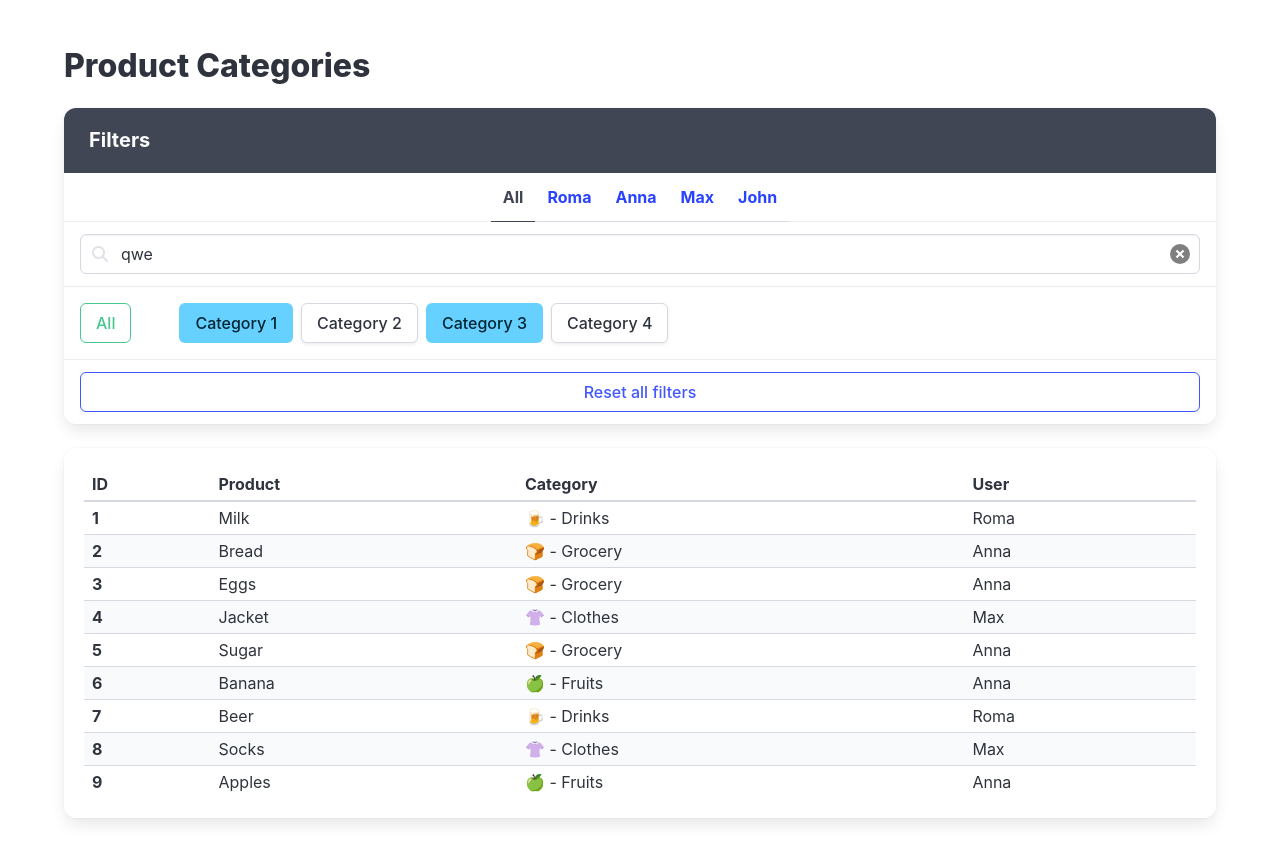
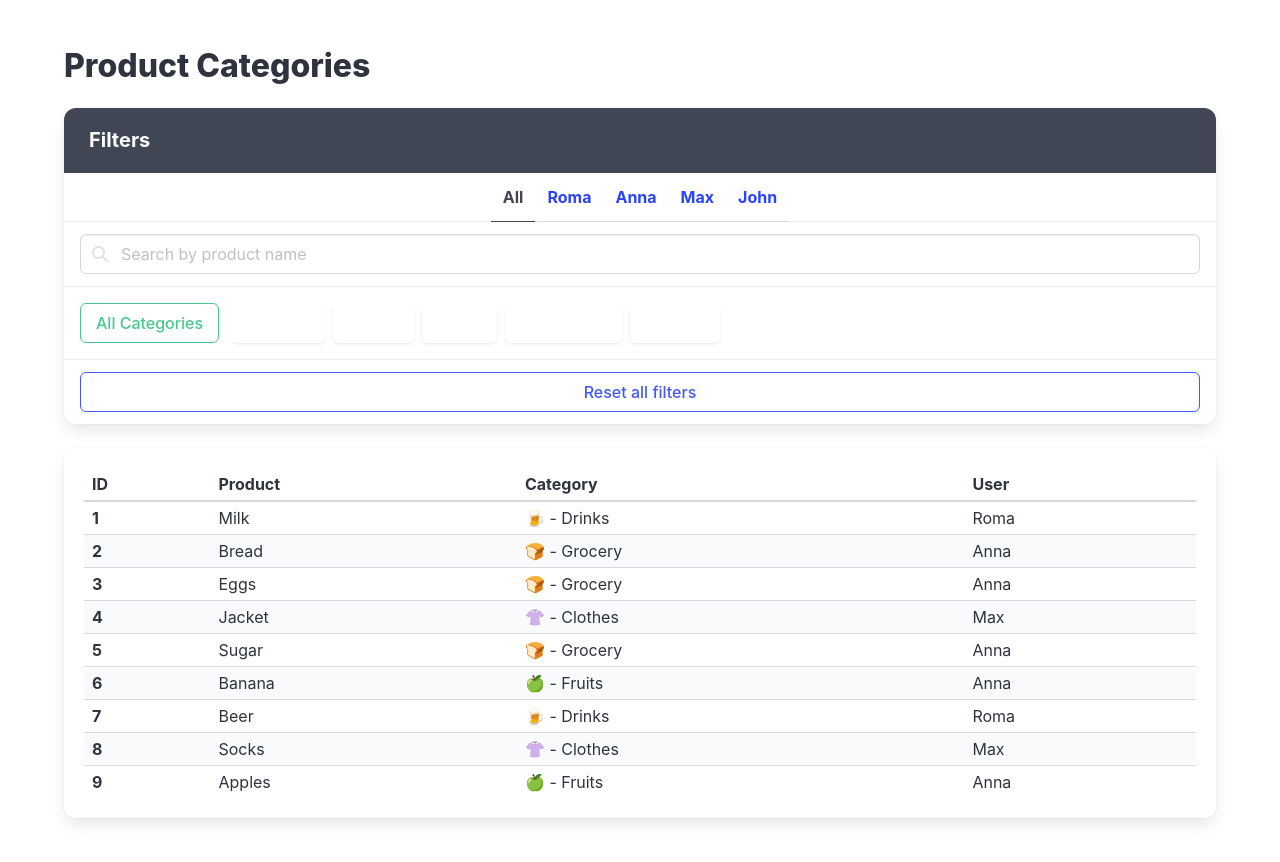
Before and after one commit to AndSLASH/apr25_practice_react, a React (Vite) app: page / in a window 1280 px wide. Shown: the top 862 px of the page. Built offline with nearby package versions, Linux system fonts and the light colour scheme.

Commit message:
last variant of task solution after Q&A

```diff
--- a/src/App.jsx
+++ b/src/App.jsx
@@ -1,5 +1,4 @@
 /* eslint-disable jsx-a11y/accessible-emoji */
-import React from 'react';
 import './App.scss';
 import 'bulma/css/bulma.css';
 import cn from 'classnames';
@@ -26,10 +25,41 @@ const products = productsFromServer.map(product => {
 
 export const App = () => {
   const [selectedUserId, setSelectedUserId] = useState(null);
+  const [selectedCategoryIds, setSelectedCategoryIds] = useState([]);
+  const [query, setQuery] = useState('');
 
-  const filteredProducts = selectedUserId
-    ? products.filter(product => product.user.id === selectedUserId)
+  const toggleCategory = categoryId => {
+    setSelectedCategoryIds(prev => {
+      return prev.includes(categoryId)
+        ? prev.filter(id => id !== categoryId)
+        : [...prev, categoryId];
+    });
+  };
+
+  const clearCategories = () => setSelectedCategoryIds([]);
+
+  let filteredProducts = selectedUserId
+    ? products.filter(prod => prod.user && prod.user.id === selectedUserId)
     : products;
+
+  if (selectedCategoryIds.length > 0) {
+    filteredProducts = filteredProducts.filter(
+      product =>
+        product.category && selectedCategoryIds.includes(product.category.id),
+    );
+  }
+
+  if (query.trim() !== '') {
+    filteredProducts = filteredProducts.filter(product => {
+      return product.name.toLowerCase().includes(query.toLowerCase());
+    });
+  }
+
+  const resetFilters = () => {
+    setSelectedUserId(null);
+    setSelectedCategoryIds([]);
+    setQuery('');
+  };
 
   return (
     <div className="section">
@@ -42,11 +72,9 @@ export const App = () => {
 
             <p className="panel-tabs has-text-weight-bold">
               <a
+                href="#/"
                 data-cy="FilterAllUsers"
-                href="#/"
-                className={cn({
-                  'is-active': selectedUserId === null,
-                })}
+                className={cn({ 'is-active': selectedUserId === null })}
                 onClick={event => {
                   event.preventDefault();
                   setSelectedUserId(null);
@@ -54,15 +82,12 @@ export const App = () => {
               >
                 All
               </a>
-
               {usersFromServer.map(user => (
                 <a
                   key={user.id}
+                  href="#/"
                   data-cy="FilterUser"
-                  href="#/"
-                  className={cn({
-                    'is-active': selectedUserId === user.id,
-                  })}
+                  className={cn({ 'is-active': selectedUserId === user.id })}
                   onClick={event => {
                     event.preventDefault();
                     setSelectedUserId(user.id);
@@ -74,71 +99,71 @@ export const App = () => {
             </p>
 
             <div className="panel-block">
-              <p className="control has-icons-left has-icons-right">
+              <p
+                className="control has-icons-left has-icons-right"
+                style={{ width: '100%' }}
+              >
                 <input
                   data-cy="SearchField"
                   type="text"
                   className="input"
-                  placeholder="Search"
-                  value="qwe"
+                  placeholder="Search by product name"
+                  value={query}
+                  onChange={event => setQuery(event.target.value)}
                 />
-
                 <span className="icon is-left">
                   <i className="fas fa-search" aria-hidden="true" />
                 </span>
-
-                <span className="icon is-right">
-                  {/* eslint-disable-next-line jsx-a11y/control-has-associated-label */}
+                {query && (
+                  <span className="icon is-right" style={{ cursor: 'pointer' }}>
                     <button
                       data-cy="ClearButton"
                       type="button"
                       className="delete"
+                      onClick={() => setQuery('')}
+                      aria-label="Clear search"
                     />
                   </span>
+                )}
               </p>
             </div>
 
             <div className="panel-block is-flex-wrap-wrap">
-              <a
-                href="#/"
+              <button
+                type="button"
                 data-cy="AllCategories"
-                className="button is-success mr-6 is-outlined"
+                className={cn('button', 'mr-3', 'my-1', 'is-outlined', {
+                  'is-success': selectedCategoryIds.length === 0,
+                })}
+                onClick={clearCategories}
               >
-                All
-              </a>
-
-              <a
+                All Categories
+              </button>
+              {categoriesFromServer.map(cat => (
+                <button
+                  type="button"
+                  key={cat.id}
                   data-cy="Category"
-                className="button mr-2 my-1 is-info"
-                href="#/"
+                  className={cn('button', 'mr-2', 'my-1', {
+                    'is-info': selectedCategoryIds.includes(cat.id),
+                    'is-outlined': !selectedCategoryIds.includes(cat.id),
+                  })}
+                  onClick={() => toggleCategory(cat.id)}
                 >
-                Category 1
-              </a>
-
-              <a data-cy="Category" className="button mr-2 my-1" href="#/">
-                Category 2
-              </a>
-
-              <a
-                data-cy="Category"
-                className="button mr-2 my-1 is-info"
-                href="#/"
-              >
-                Category 3
-              </a>
-              <a data-cy="Category" className="button mr-2 my-1" href="#/">
-                Category 4
-              </a>
+                  {cat.title}
+                </button>
+              ))}
             </div>
 
             <div className="panel-block">
-              <a
+              <button
+                type="button"
                 data-cy="ResetAllButton"
-                href="#/"
                 className="button is-link is-outlined is-fullwidth"
+                onClick={resetFilters}
               >
                 Reset all filters
-              </a>
+              </button>
             </div>
           </nav>
         </div>
@@ -167,20 +192,18 @@ export const App = () => {
                     <td className="has-text-weight-bold" data-cy="ProductId">
                       {product.id}
                     </td>
-
                     <td data-cy="ProductName">{product.name}</td>
                     <td data-cy="ProductCategory">
-                      {product.category.icon} - {product.category.title}
+                      {product.category?.icon} - {product.category?.title}
                     </td>
-
                     <td
                       data-cy="ProductUser"
                       className={cn({
-                        'has-text-link': product.user.gender === 'm',
-                        'has-text-danger': product.user.gender === 'f',
+                        'has-text-link': product.user?.gender === 'm',
+                        'has-text-danger': product.user?.gender === 'f',
                       })}
                     >
-                      {product.user.name || 'Unknown'}
+                      {product.user?.name || 'Unknown'}
                     </td>
                   </tr>
                 ))}
```
Lines whose indentation alone changed are shown as unchanged.
